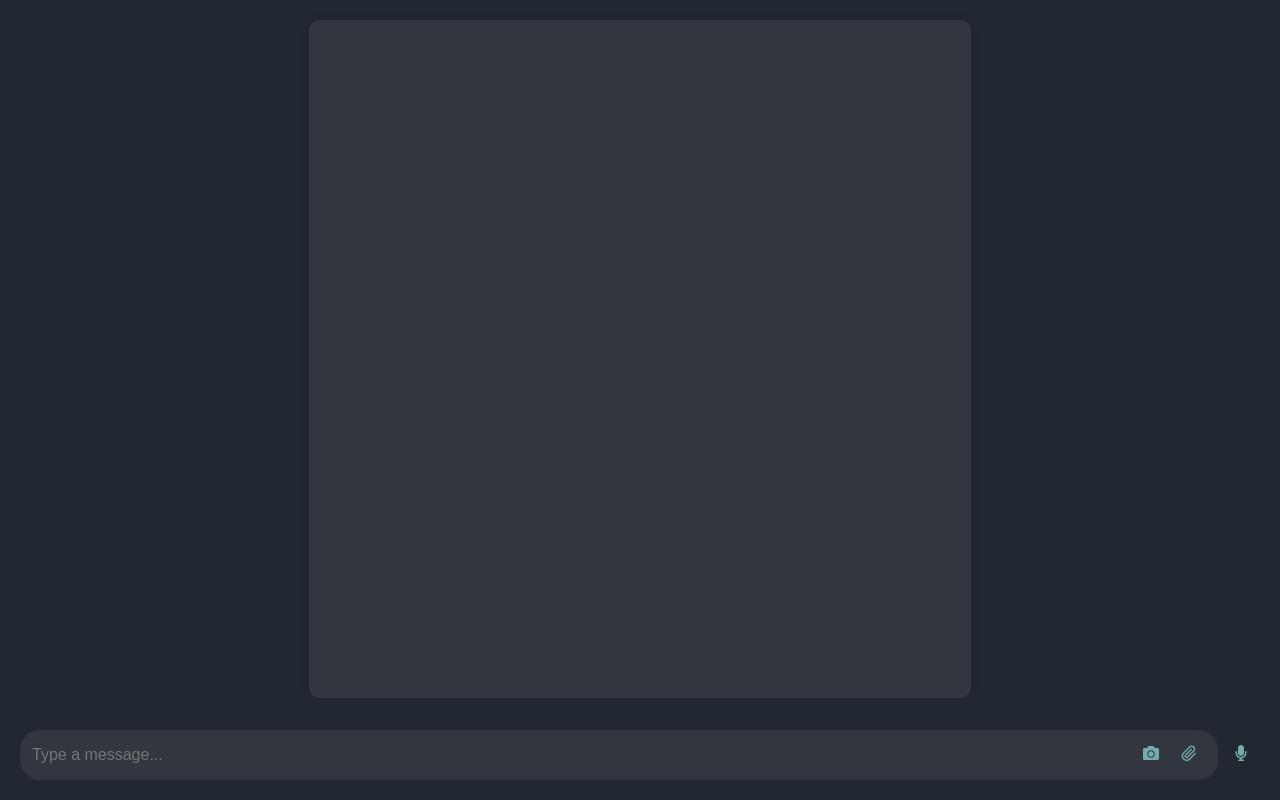
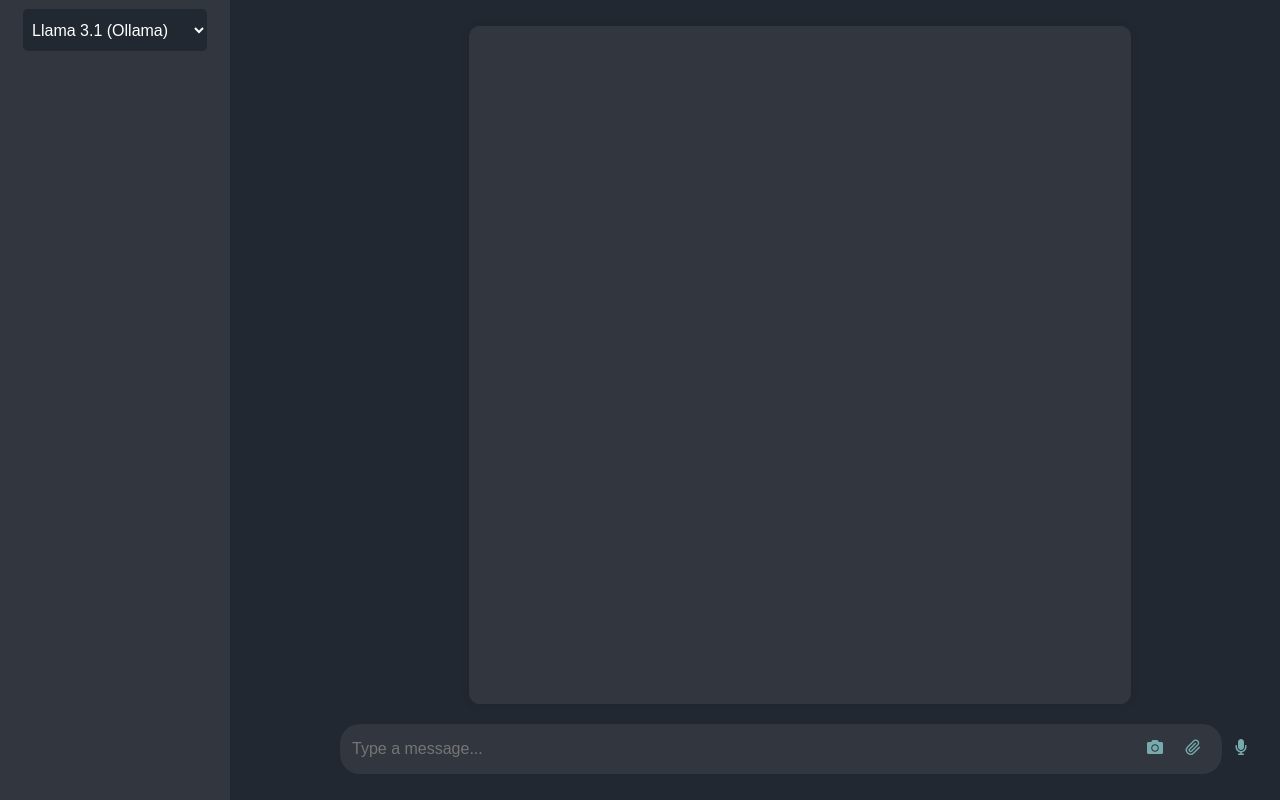
Before and after one commit to Ahm3dGI1/Private-Desktop-AI-Assistant, a React (Create React App) app in the folder client/: page / in a window 1280 px wide. Built offline with nearby package versions, Linux system fonts and the light colour scheme.

Commit message:
Model switching menu

```diff
--- a/client/src/App.css
+++ b/client/src/App.css
@@ -12,3 +12,13 @@ body {
   background-color: var(--primary-color);
   color: white;
 }
+
+.main-container {
+  display: flex;
+  align-items: center;
+  justify-content: space-between;
+}
+
+.chat-container {
+  width: 75%;
+}
--- a/client/src/App.tsx
+++ b/client/src/App.tsx
@@ -5,6 +5,7 @@ import './App.css';
 
 import InputBar from './components/input_bar';
 import ChatLog from './components/chat_log';
+import SideBar from './components/side_bar';
 
 import { AI_MODEL_TEMPLATE } from './constraints/template';
 
@@ -20,6 +21,8 @@ function App() {
   const [prompt, setPrompt] = useState<string>('');
   const [messages, setMessages] = useState([SYSTEM_TEMPLATE]);
   const [triggerInput, setTriggerInput] = useState(false);
+  const [selectedModel, setSelectedModel] = useState<string>("ollama");
+
 
   /**
    * handleInput - Manages user input, communicates with the server to get AI responses,
@@ -40,6 +43,7 @@ function App() {
       // Send the messages to the server and get the AI response
       const response = await axios.post('http://localhost:5000/api/model', {
         messages: newMessages,
+        model: selectedModel
       });
 
       const aiResponse = response.data.aiResponse;
@@ -81,10 +85,22 @@ function App() {
     }
   }, [triggerInput]);
 
+  const handleModelChange = (model: string) => {
+    setSelectedModel(model);
+    console.log(`Model changed to: ${model}`);
+    // Additional logic to switch between models can be added here
+  };
+
+
   return (
     <div className="App">
-      <ChatLog messages={messages.slice(1)} />
-      <InputBar prompt={prompt} setPrompt={setPrompt} onSubmit={setTriggerInput} takeVoice={callPythonStt} />
+      <div className="main-container">
+        <SideBar setModel={handleModelChange} />
+        <div className="chat-container">
+          <ChatLog messages={messages.slice(1)} />
+          <InputBar prompt={prompt} setPrompt={setPrompt} onSubmit={setTriggerInput} takeVoice={callPythonStt} />
+        </div>
+      </div>
     </div>
   );
 }
--- a/client/src/components/chat_log.css
+++ b/client/src/components/chat_log.css
@@ -4,7 +4,7 @@
     margin: 20px;
     overflow-y: scroll;
     height: 82vh;
-    width: 50%;
+    width: 50vw;
     margin-left: auto;
     margin-right: auto;
     padding: 10px;
--- a/client/src/components/input_bar.css
+++ b/client/src/components/input_bar.css
@@ -1,8 +1,4 @@
 .in-container{
-    position: absolute;
-    bottom: 0;
-    right: 0;
-    left: 0;
     display: flex;
     justify-content: space-between;
     align-items: center;
--- /dev/null
+++ b/client/src/components/model_selector.css
@@ -0,0 +1,20 @@
+.model-selector{
+    width: 100%;
+    height: 60px;
+    display: flex;
+    justify-content: center;
+    align-items: center;
+}
+
+.model-selector select{
+    width: 80%;
+    height: 70%;
+    padding: 5px;
+    background-color: var(--primary-color);
+    color: white;
+    border: none;
+    border-radius: 5px;
+    font-size: 1rem;
+    text-align: left;
+    cursor: pointer;
+}
--- /dev/null
+++ b/client/src/components/model_selector.tsx
@@ -0,0 +1,23 @@
+import React from "react";
+import "./model_selector.css";
+
+interface ModelSelectorProps {
+    setModel: (model: string) => void;
+}
+
+const ModelSelector: React.FC<ModelSelectorProps> = ({ setModel }) => {
+    const handleModelChange = (event: React.ChangeEvent<HTMLSelectElement>) => {
+        setModel(event.target.value);
+    };
+
+    return (
+        <div className="model-selector">
+            <select id="model" name="model" onChange={handleModelChange}>
+                <option value="ollama">Llama 3.1 (Ollama)</option>
+                <option value="openai">GPT.4o (OpenAI)</option>
+            </select>
+        </div>
+    );
+};
+
+export default ModelSelector;
--- /dev/null
+++ b/client/src/components/side_bar.css
@@ -0,0 +1,5 @@
+.side-bar{
+    width: 18%;
+    height: 100vh;
+    background-color: var(--secondary-color);
+}
--- /dev/null
+++ b/client/src/components/side_bar.tsx
@@ -0,0 +1,21 @@
+import React from 'react';
+
+import ModelSelector from './model_selector';
+
+import './side_bar.css';
+
+
+interface SideBarProps {
+    setModel: (model: string) => void;
+}
+
+
+const SideBar: React.FC<SideBarProps> = ({ setModel }) => {
+    return (
+        <div className='side-bar'>
+            <ModelSelector setModel={setModel} />
+        </div>
+    );
+};
+
+export default SideBar;
```
